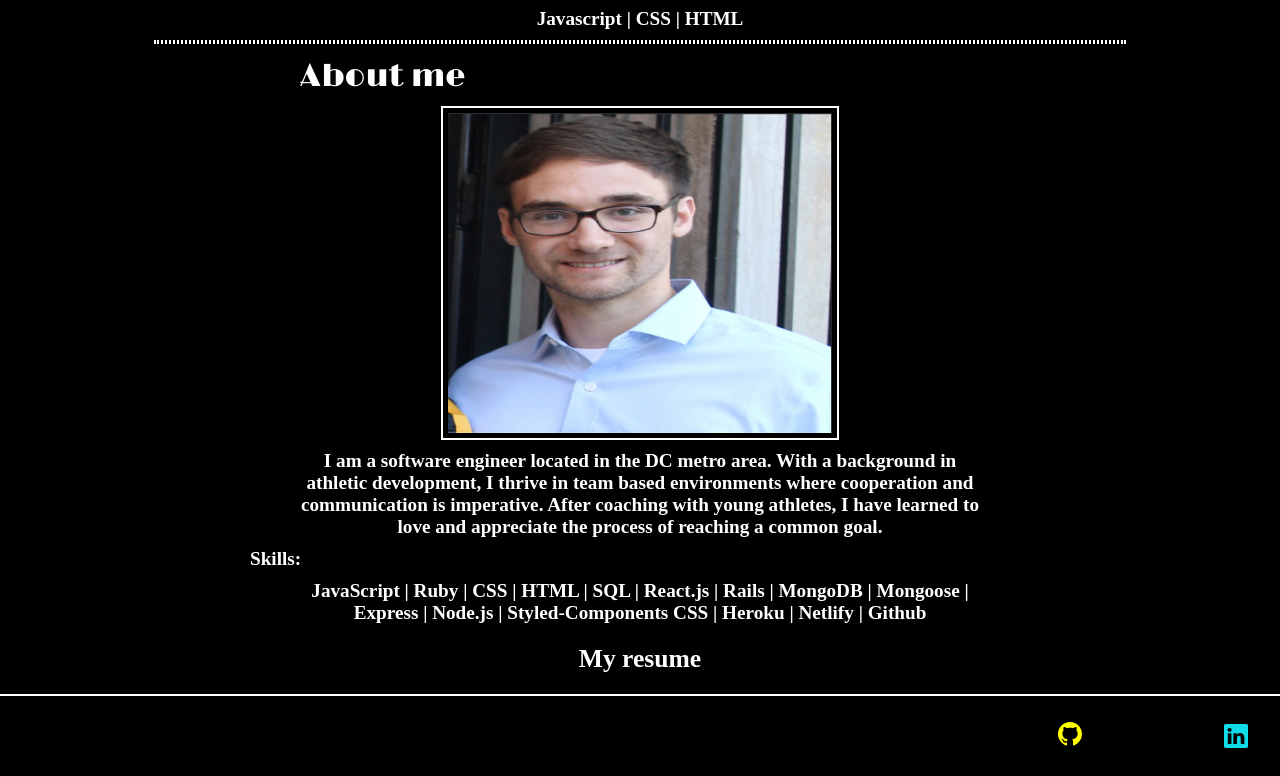
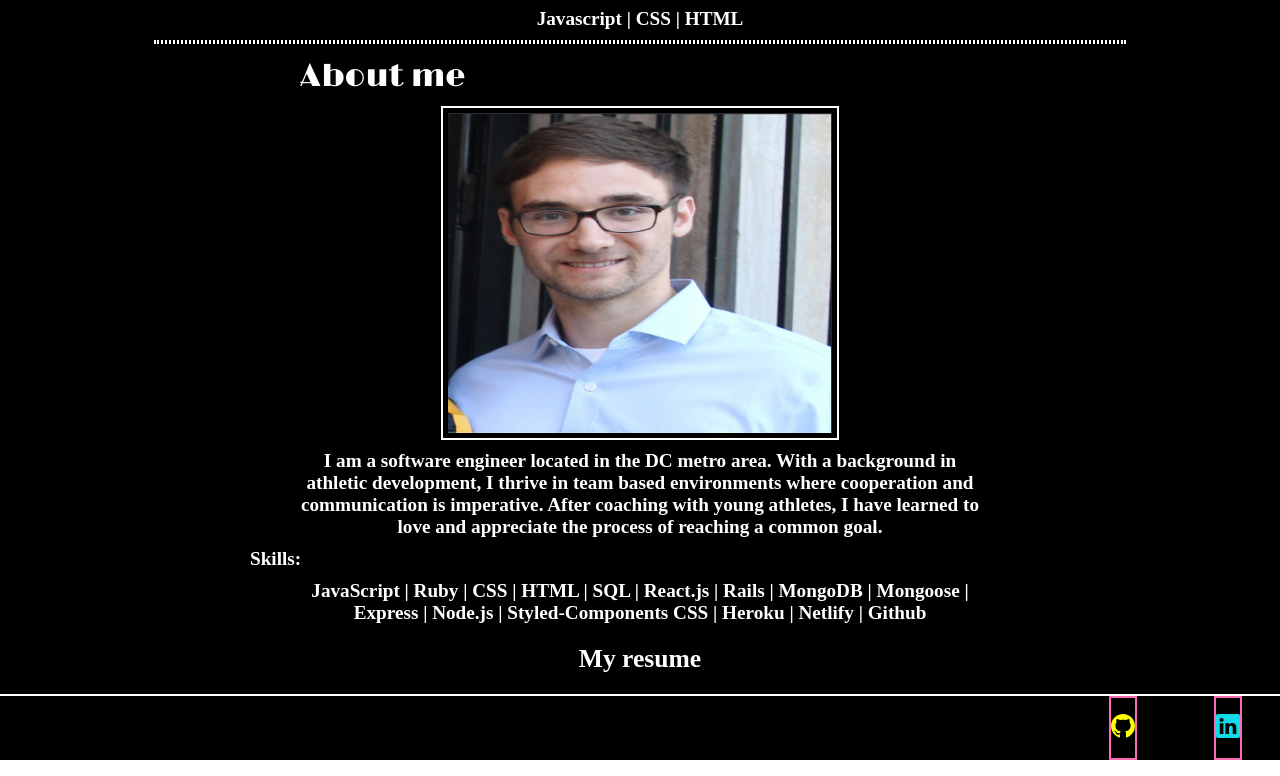
Before and after one commit to hammyhammer/Portfolio, a React (Create React App) app in the folder client/: page / in a window 1280 px wide. Shown: the part 1191-1967 px from the top of the page. Built offline with nearby package versions, Linux system fonts and the light colour scheme; a web font is replaced by a local one.

Commit message:
cleaned up footer

```diff
--- a/client/src/components/Footer/Footer.module.css
+++ b/client/src/components/Footer/Footer.module.css
@@ -1,33 +1,19 @@
 .footer {
-  margin: auto;
   display: flex;
-  flex-direction: row;
-  align-items: flex-end;
   justify-content: flex-end;
   border-top: 2px solid white;
-  background: transparent;
 }
 
 .footer a {
-  display: flex;
-  justify-content: flex-end;
-  width: 10%;
-  height: 10%;
+  margin-right: 3%;
+  margin-left: 3%;
+  border: 2px solid hotpink;
 }
 
 .link {
-  display: flex;
-  justify-content: flex-end;
-  padding: 10px 30px;
-  width: 60%;
-  height: 50%;
   color: rgb(16, 219, 233);
-  border: 2px solid transparent;
 }
 
 .git {
-  padding: 10px 30px;
-  width: 50%;
-  height: 50%;
   color: yellow
 }
--- a/client/src/components/Nav/Navbar.jsx
+++ b/client/src/components/Nav/Navbar.jsx
@@ -1,5 +1,6 @@
 import { NavLink } from "react-router-dom";
 import navcss from './Navbar.module.css';
+import resume from '../../assets/resume/jacobs-resume.pdf'
 
 export default function Navbar() {
   return (
@@ -7,7 +8,12 @@ export default function Navbar() {
       <div className={navcss.links}>
         <NavLink className={navcss.individual_links} to="/">Home</NavLink>
         <a className={navcss.individual_links} href="#about-me">About Me</a>
-        <a className={navcss.individual_links} href="#resume">Resume</a>
+        <a
+          className={navcss.individual_links}
+          href={resume}
+          target="blank"
+          id="resume"
+        >Resume</a>
       </div>
     </div>
   )
```
Also changed, not shown: 1 other file (tests, documents, lock files or other folders).
